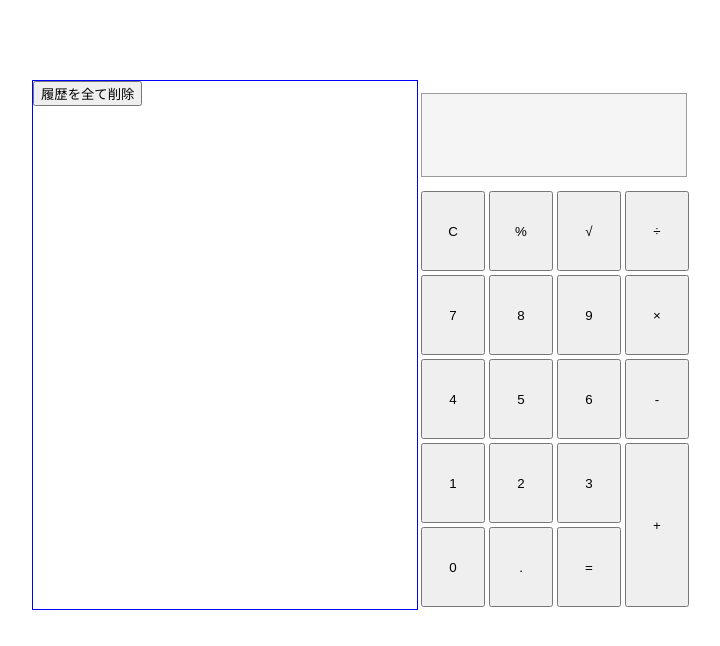
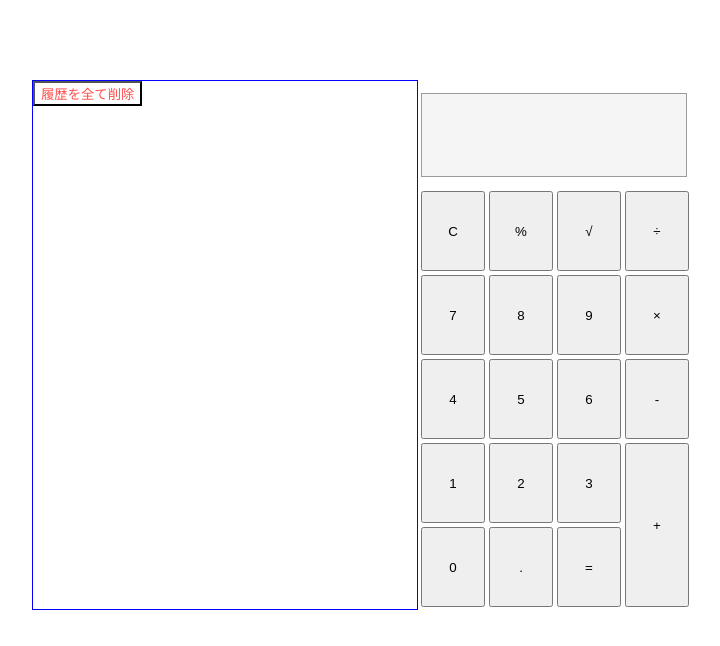
Before and after one commit to yasu828/calculator, a Vue app: page / in a window 1280 px wide. Shown: the top 646 px of the page, without its empty margins (278-998 px from the left). Built offline with nearby package versions, Linux system fonts and the light colour scheme.

Commit message:
削除ボタンcss

```diff
--- a/src/App.vue
+++ b/src/App.vue
@@ -101,8 +101,8 @@ ul{
 }
 
 .deleteBtn{
-  background-color: rgba(255, 255, 255, 0.096);
-  color: red;
+  background-color: rgba(255, 255, 255, 0.1);
+  color: rgba(255, 0, 0, 0.700);
 }
 
 .answer{
--- a/src/components/HistoryList.vue
+++ b/src/components/HistoryList.vue
@@ -1,6 +1,6 @@
 <template>
   <div class="list">
-    <button @click="allDelete()">履歴を全て削除</button>
+    <button @click="allDelete()" class="deleteBtn">履歴を全て削除</button>
     <ul>
       <li v-for="(List, i) in infor" :key="i">
         {{List.formula}} = {{List.answer}}
@@ -16,7 +16,6 @@ export default {
   data(){
 
     return{
-
     }
   },
   props:{
@@ -35,5 +34,4 @@ export default {
 </script>
 
 <style scoped>
-
 </style>
```
